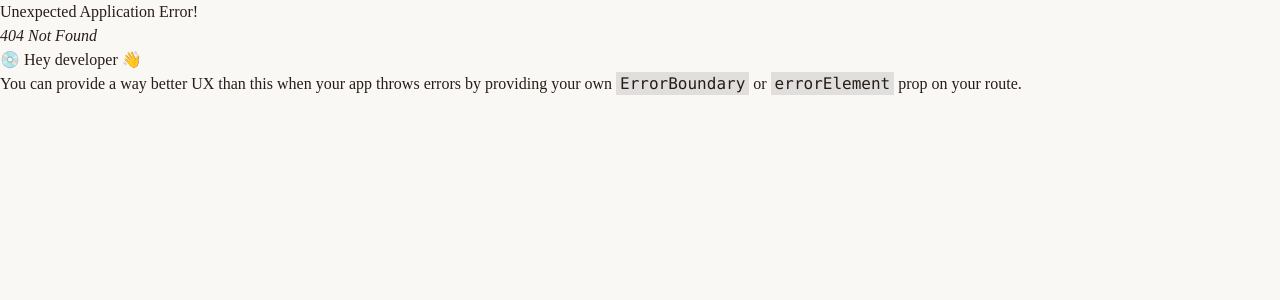
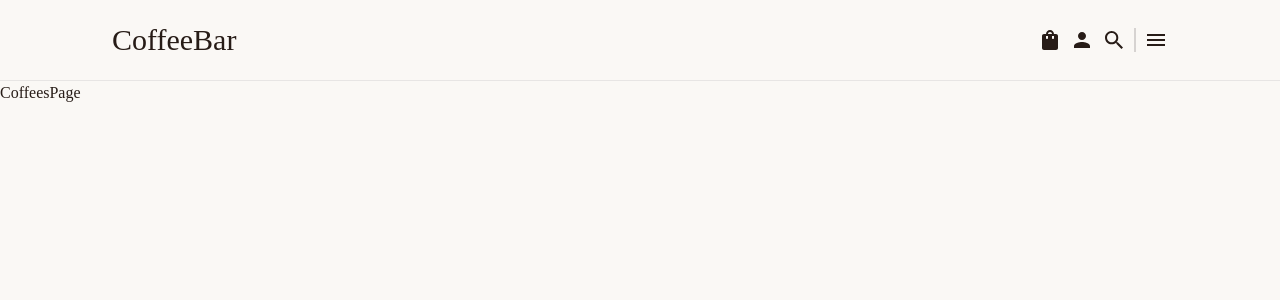
Before and after one commit to DarkoM996/coffeebar-website, a React (Vite) app: page /coffees in a window 1280 px wide. Before the commit this address had no page. Shown: the top 300 px of the page. Built offline with nearby package versions, Linux system fonts and the light colour scheme; a web font is replaced by a local one.

Commit message:
new page added for now

```diff
--- a/src/App.tsx
+++ b/src/App.tsx
@@ -6,11 +6,13 @@ import {
 } from "react-router-dom";
 import HomePage from "./pages/HomePage";
 import MainLayout from "./layouts/MainLayout";
+import CoffeesPage from "./pages/CoffeesPage";
 
 const router = createBrowserRouter(
   createRoutesFromElements(
     <Route path="/" element={<MainLayout />}>
-      <Route index element={<HomePage />} />)
+      <Route index element={<HomePage />} />
+      <Route path="/coffees" element={<CoffeesPage />} />
     </Route>
   )
 );
--- /dev/null
+++ b/src/pages/CoffeesPage.tsx
@@ -0,0 +1,5 @@
+const CoffeesPage = () => {
+  return <div>CoffeesPage</div>;
+};
+
+export default CoffeesPage;
```
